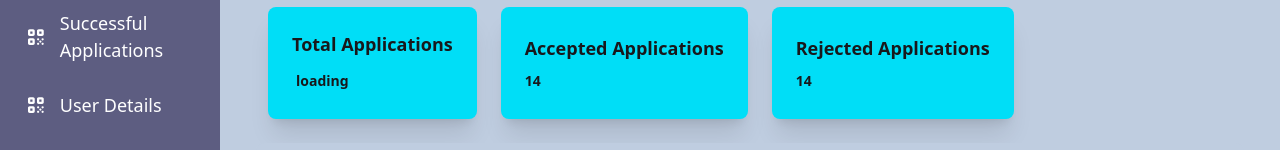
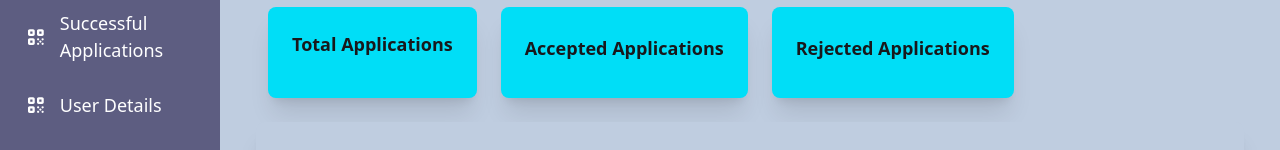
Before and after one commit to EvansMungai/UHBUI, an Angular app: page /uhb/housekeeper in a window 1280 px wide. Shown: the part 178-328 px from the top of the page. Built offline with nearby package versions, Linux system fonts and the light colour scheme; no server answers.

Commit message:
feat(dashboard): Show count details for total, accepted and rejected applications.

```diff
--- a/src/app/features/housekeeper/review-applications/review-applications.component.html
+++ b/src/app/features/housekeeper/review-applications/review-applications.component.html
@@ -6,14 +6,14 @@
 <div class="flex flex-col md:flex-row">
     <app-card [title]="'Total Applications'" baseStyles="card bg-accent shadow-xl rounded-lg m-3 flex-1">
         <div class="flex flex-1">
-            <p class="font-bold m-1">{{tableData()?.length || 'loading'}}</p>
+            <p class="font-bold m-1">{{tableData()?.length}}</p>
         </div>
     </app-card>
     <app-card [title]="'Accepted Applications'" baseStyles="card bg-accent shadow-xl rounded-lg m-3 py-1 flex-1">
-        <p class="font-bold">14</p>
+        <p class="font-bold">{{acceptCount}}</p>
     </app-card>
     <app-card [title]="'Rejected Applications'" baseStyles="card bg-accent shadow-xl rounded-lg m-3 py-1 flex-1">
-        <p class="font-bold">14</p>
+        <p class="font-bold">{{rejectCount}}</p>
     </app-card>
 </div>
 @defer(when tableData()){
--- a/src/app/features/housekeeper/review-applications/review-applications.component.ts
+++ b/src/app/features/housekeeper/review-applications/review-applications.component.ts
@@ -19,6 +19,8 @@ export class ReviewApplicationsComponent implements OnInit {
   private router = inject(Router);
 
   readonly tableData = signal<any | null>(null);
+  acceptCount!: number;
+  rejectCount!: number;
   tableColumns: TableColumn[] = [
     { key: 'applicationPeriod', header: 'Application Period' },
     { key: 'registrationNo', header: 'Registration Number' },
@@ -32,7 +34,11 @@ export class ReviewApplicationsComponent implements OnInit {
 
   ngOnInit(): void {
     this.applicationService.getApplications().subscribe({
-      next: data => this.tableData.set(data),
+      next: data => {
+        this.tableData.set(data);
+        this.acceptCount = data.filter(app => app.status === 'Accepted').length;
+        this.rejectCount = data.filter(app => app.status === 'Rejected').length;
+      },
       error: err => console.error("Error fetching application details: ", err)
     })
   }
```
